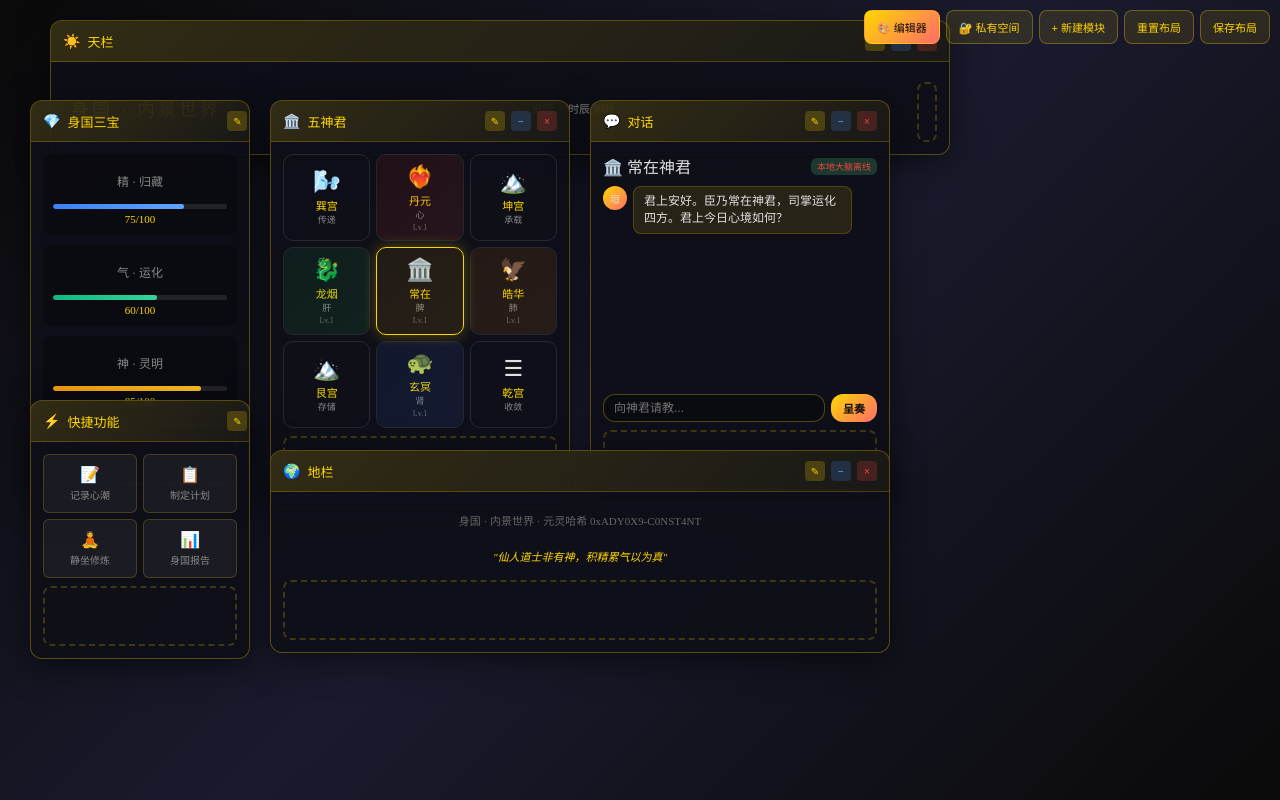
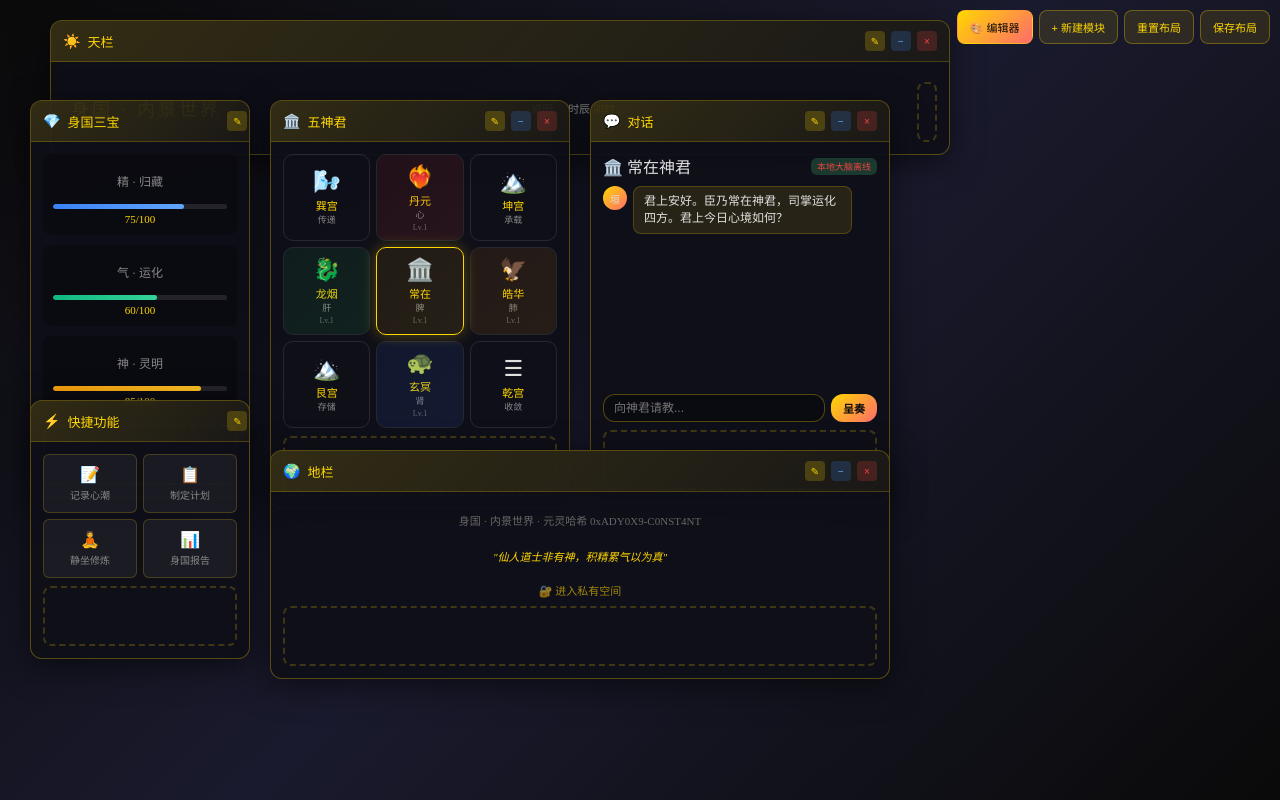
Before and after one commit to sweetirischen/tianyuan, a plain HTML site: page docs/index.html in a window 1280 px wide. Drawn offline with Linux system fonts and the light colour scheme; no server answers.

Commit message:
fix: 在地栏底部添加私有空间链接

```diff
--- a/docs/index.html
+++ b/docs/index.html
@@ -494,7 +494,6 @@
         <!-- 工具栏 -->
         <div class="toolbar">
             <button class="toolbar-btn" onclick="window.location.href='editor.html'" style="background:linear-gradient(135deg,#ffd700,#ff6b6b);color:#0a0a0a;">🎨 编辑器</button>
-            <button class="toolbar-btn" onclick="window.location.href='private.html'">🔐 私有空间</button>
             <button class="toolbar-btn" onclick="addModule()">+ 新建模块</button>
             <button class="toolbar-btn" onclick="resetLayout()">重置布局</button>
             <button class="toolbar-btn" onclick="saveLayout()">保存布局</button>
@@ -796,6 +795,9 @@
                         <div class="earth-quote">
                             <div class="editable" contenteditable="true">身国 · 内景世界 · 元灵哈希 0xADY0X9-C0NST4NT</div>
                             <div class="highlight editable" contenteditable="true">"仙人道士非有神，积精累气以为真"</div>
+                            <div style="margin-top:10px;">
+                                <a href="private.html" style="color:#ffd700;font-size:11px;text-decoration:none;opacity:0.6;transition:opacity 0.3s;" onmouseover="this.style.opacity='1'" onmouseout="this.style.opacity='0.6'">🔐 进入私有空间</a>
+                            </div>
                         </div>
                     `;
 
```
